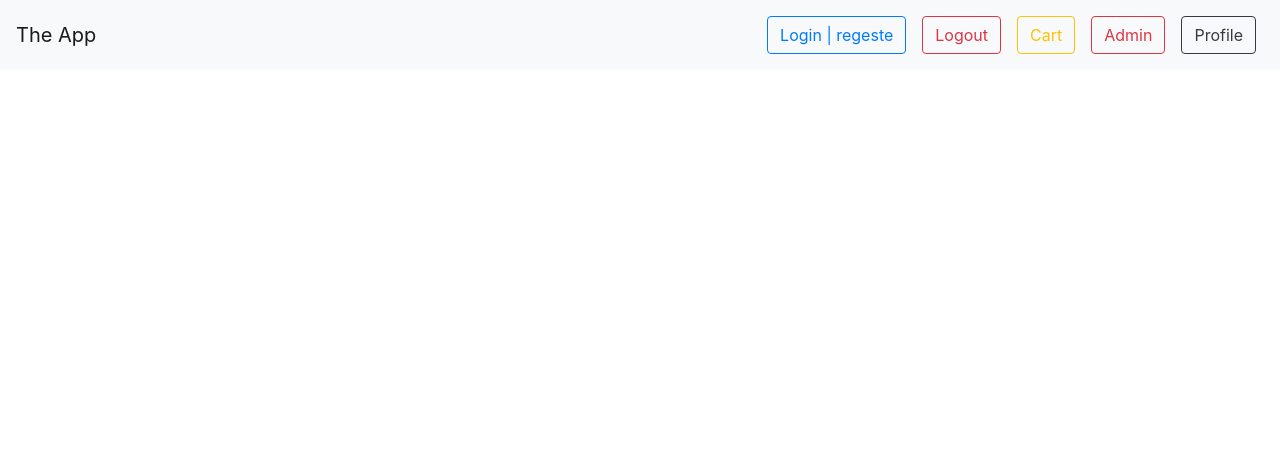
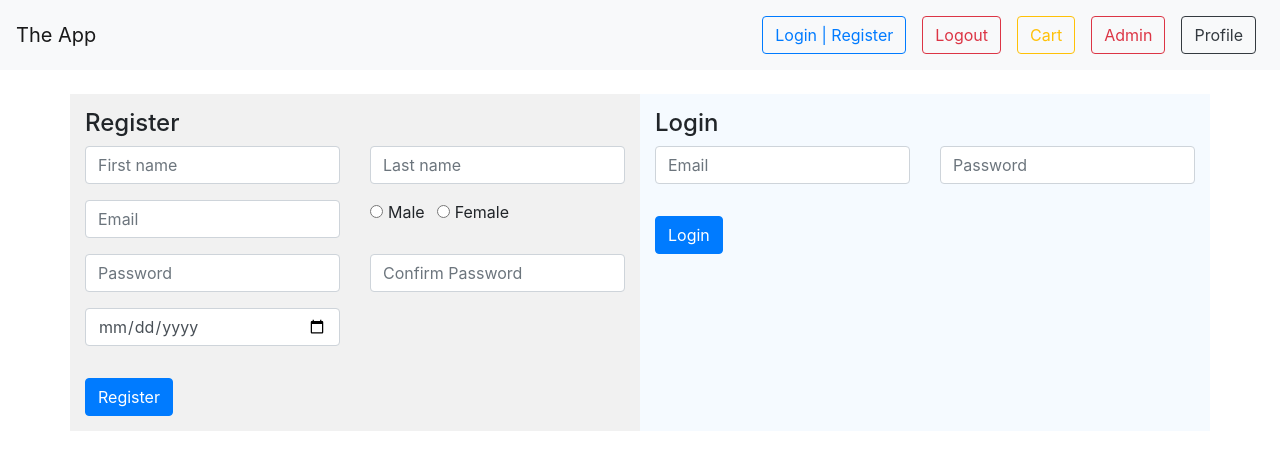
Before and after one commit to grs-se/mevn--e-commerce-pwa--machine-learning, a Vue app: page /LoginRegister in a window 1280 px wide. Shown: the top 470 px of the page. Built offline with nearby package versions, Linux system fonts and the light colour scheme.

Commit message:
Create LoginRegister component|

```diff
--- a/src/App.vue
+++ b/src/App.vue
@@ -24,4 +24,27 @@ export default {
 };
 </script>
 
-<style></style>
+<style>
+.clear {
+	width: 100%;
+	height: 1px;
+	clear: both;
+	display: block;
+}
+
+.xp {
+	padding: 10px;
+	margin: 5% auto;
+}
+
+/* animation fade mode start here */
+
+/* .fade-leave-active {
+	transition: opacity 0.5s ease;
+}
+
+.fade-enter-from,
+.fade-leave-to {
+	opacity: 0;
+} */
+</style>
--- a/src/components/Header/Header.vue
+++ b/src/components/Header/Header.vue
@@ -29,9 +29,11 @@
 					<!-- search start -->
 					<!-- search end -->
 
-					<button class="btn btn-outline-primary my-2 my-sm-2 m-2">
-						Login | regeste
-					</button>
+					<router-link to="/LoginRegister">
+						<button class="btn btn-outline-primary my-2 my-sm-2 m-2">
+							Login | Register
+						</button></router-link
+					>
 
 					<button class="btn btn-outline-danger my-2 my-sm-2 m-2">
 						Logout
--- /dev/null
+++ b/src/components/LoginRegister/LoginRegister.vue
@@ -0,0 +1,216 @@
+<template>
+	<div>
+		<section class="contact-from pt-4">
+			<div class="container">
+				<div class="row mt-12">
+					<!-- Register  -->
+					<div class="col-md-6 mx-auto register">
+						<div class="form-wrapper">
+							<div class="row">
+								<div class="col-md-12">
+									<h4>Register</h4>
+								</div>
+							</div>
+							<form>
+								<div class="row">
+									<div class="col-md-6">
+										<div class="form-group">
+											<input
+												v-model="RegisterData.FName"
+												type="text"
+												class="form-control"
+												placeholder="First name"
+											/>
+										</div>
+									</div>
+									<div class="col-md-6">
+										<div class="form-group">
+											<input
+												v-model="RegisterData.LName"
+												type="text"
+												class="form-control"
+												placeholder="Last name"
+											/>
+										</div>
+									</div>
+									<div class="col-md-6">
+										<div class="form-group">
+											<input
+												v-model="RegisterData.Email"
+												type="email"
+												class="form-control"
+												placeholder="Email"
+											/>
+										</div>
+									</div>
+									<div class="col-md-6">
+										<div class="form-group">
+											<div class="form-check form-check-inline">
+												<input
+													id="inlineRadio1"
+													v-model="RegisterData.GenderMale"
+													class="form-check-input"
+													type="radio"
+													name="inlineRadioOptions"
+													value="true"
+												/>
+												<label class="form-check-label" for="inlineRadio1"
+													>Male</label
+												>
+											</div>
+											<div class="form-check form-check-inline">
+												<input
+													id="inlxineRadio2"
+													v-model="RegisterData.GenderFemale"
+													class="form-check-input"
+													type="radio"
+													name="inlineRadioOptions"
+													value="true"
+												/>
+												<label class="form-check-label" for="inlineRadio1"
+													>Female</label
+												>
+											</div>
+										</div>
+									</div>
+
+									<div class="col-md-6">
+										<div class="form-group">
+											<input
+												v-model="RegisterData.Pass"
+												type="password"
+												class="form-control"
+												placeholder="Password"
+											/>
+										</div>
+									</div>
+
+									<div class="col-md-6">
+										<div class="form-group">
+											<input
+												v-model="RegisterData.confirmPass"
+												type="password"
+												class="form-control"
+												placeholder="Confirm Password"
+											/>
+										</div>
+									</div>
+
+									<div class="col-md-6">
+										<div class="form-group">
+											<input
+												v-model="RegisterData.UserDate"
+												type="date"
+												class="form-control"
+											/>
+										</div>
+									</div>
+								</div>
+								<div class="mt-3">
+									<button class="btn btn-primary" @click="Register($event)">
+										Register
+									</button>
+								</div>
+							</form>
+						</div>
+					</div>
+
+					<!-- Login -->
+					<div class="col-md-6 mx-auto login">
+						<div class="form-wrapper">
+							<div class="row">
+								<div class="col-md-12">
+									<h4>Login</h4>
+								</div>
+							</div>
+							<form>
+								<div class="row">
+									<div class="col-md-6">
+										<div class="form-group">
+											<input
+												v-model="LoginData.Email"
+												type="email"
+												class="form-control"
+												placeholder="Email"
+											/>
+										</div>
+									</div>
+
+									<div class="col-md-6">
+										<div class="form-group">
+											<input
+												v-model="LoginData.Password"
+												type="password"
+												class="form-control"
+												placeholder="Password"
+											/>
+										</div>
+									</div>
+								</div>
+								<div class="mt-3">
+									<button class="btn btn-primary" @click="Login($event)">
+										Login
+									</button>
+								</div>
+							</form>
+						</div>
+					</div>
+				</div>
+			</div>
+		</section>
+	</div>
+</template>
+
+<script>
+import { mapActions } from "vuex";
+export default {
+	name: "LoginRegister",
+	data() {
+		return {
+			RegisterData: {
+				FName: "",
+				LName: "",
+				Email: "",
+				GenderMale: false,
+				GenderFemale: false,
+				Pass: "",
+				confirmPass: "",
+				UserDate: [],
+			},
+			LoginData: {
+				Email: "",
+				Password: "",
+			},
+		};
+	},
+	methods: {
+		...mapActions(["SetUserAuth"]),
+		Register: function (e) {
+			e.preventDefault();
+			console.log("reg", this.RegisterData);
+			let data = { isLoggedIn: true, isAdmin: true };
+			this.SetUserAuth(data);
+			this.$router.push({ path: "/UserProfile" });
+		},
+		Login: function (e) {
+			e.preventDefault();
+			console.log("Log", this.LoginData);
+			let data = { isLoggedIn: true, isAdmin: true };
+			this.SetUserAuth(data);
+			this.$router.push({ path: "/UserProfile" });
+		},
+	},
+};
+</script>
+
+<style scoped>
+.register {
+	background: #9e9e9e26;
+	padding: 15px;
+}
+
+.login {
+	background: #007bff0a;
+	padding: 15px;
+}
+</style>
--- a/src/components/home/Main.vue
+++ b/src/components/home/Main.vue
@@ -1,6 +1,6 @@
 <template>
 	<div>
-		<!-- <Sugproducts /> -->
+		<sug-products />
 
 		<hr />
 
@@ -23,7 +23,7 @@
 							>
 								<img class="card-img-top" :src="item.imgSrc" :alt="item.name" />
 								<div class="card-body">
-									<h6>Price: ${{ item.price }}</h6>
+									<h6>£{{ item.price }}</h6>
 
 									<router-link :to="{ path: '/item', query: { ID: item.id } }">
 										<h5 class="card-title vx">{{ MaxName(item.name) }}</h5>
@@ -98,12 +98,14 @@
 
 <script>
 import CategoriesView from "./Categories.vue";
+import SugProducts from "./SugProducts.vue";
 import { mapActions, mapGetters } from "vuex";
 
 export default {
 	name: "MainView",
 	components: {
 		CategoriesView,
+		SugProducts,
 	},
 	data() {
 		return {
--- /dev/null
+++ b/src/components/home/SugProducts.vue
@@ -0,0 +1,147 @@
+<template>
+	<div>
+		<center>
+			<h3 v-if="BigData.length > 0" class="hS">Items that You may Like</h3>
+		</center>
+		<div v-if="isLoad" class="container">
+			<transition-group v-if="isLoad" name="fade" tag="div" class="row">
+				<div v-for="item in BigData" :key="item.id" class="col">
+					<div class="card">
+						<img class="card-img-top" :src="item.imgSrc" />
+						<div class="card-block">
+							<router-link :to="{ path: '/item', query: { ID: item.id } }">
+								<h6 class="card-title vx">{{ MaxName(item.name) }}</h6>
+							</router-link>
+
+							<p class="card-text">£{{ item.price }}</p>
+						</div>
+					</div>
+				</div>
+			</transition-group>
+		</div>
+	</div>
+</template>
+
+<script>
+export default {
+	data() {
+		return {
+			BigData: [],
+			isLoad: Boolean,
+		};
+	},
+	created() {
+		setTimeout(() => {
+			let Arr = [
+				{
+					id: "12",
+					name: "Cat i Phone 11 Pro s",
+					desc: "iphoe 11 pro back",
+					price: "599",
+					imgSrc:
+						"https://store.storeimages.cdn-apple.com/4982/as-images.apple.com/is/iphone11-black-select-2019?wid=940&hei=1112&fmt=png-alpha&qlt=80&.v=1566956144418",
+				},
+				{
+					id: "14",
+					name: "Cat Huawei s",
+					desc: "Huawei Huawei",
+					price: "1000",
+					imgSrc:
+						"https://priceintanzania.com/wp-content/uploads/2020/09/Huawei-Enjoy-20-5G.jpg",
+				},
+				{
+					id: "16",
+					name: "Cat Nike shirt s",
+					desc: "red Nike shirt",
+					price: "12",
+					imgSrc:
+						"https://www.marni.com/dw/image/v2/AAPK_PRD/on/demandware.static/-/Library-Sites-marni-shared/default/dwc934330e/Veja%20x%20Marni/01_FLYOUT_VEJA_300_225.jpg?sw=1500",
+				},
+				{
+					id: "18",
+					name: "Cat Timberland shirt",
+					desc: "black templerland shirt",
+					price: "20",
+					imgSrc:
+						"https://lp2.hm.com/hmgoepprod?set=source[/53/50/5350856a7ed6b4ed6617418a0fbbcef78cc6e6b2.jpg],origin[dam],category[],type[DESCRIPTIVESTILLLIFE],res[z],hmver[2]&call=url[file:/product/main]",
+				},
+				{
+					id: "20",
+					name: "Cat Addidas shirt",
+					desc: "Addidas wight shirt",
+					price: "13",
+					imgSrc:
+						"https://cache.net-a-porter.com/images/products/1009804/1009804_in_2000_q80.jpg",
+				},
+				{
+					id: "24",
+					name: "Cat Nike shoes",
+					desc: "black Nike shoes",
+					price: "50",
+					imgSrc:
+						"https://image.cnbcfm.com/api/v1/image/105680013-1547583426762nike1.jpg?v=1547583682",
+				},
+				{
+					id: "26",
+					name: "Cat Nikon Camera",
+					desc: "Nikon camera description",
+					price: "2400",
+					imgSrc:
+						"https://encrypted-tbn3.gstatic.com/shopping?q=tbn:ANd9GcRaTX9QMs46bmzI8t4I6LJq5qeFdWFPsYsF7DvLY48ydRVUDSsyAG39YTEcBK6l&usqp=CAc",
+				},
+				{
+					id: "28",
+					name: "Cat Samsung Watch",
+					desc: "Samsung Glaxey Watch",
+					price: "5",
+					imgSrc:
+						"https://encrypted-tbn3.gstatic.com/shopping?q=tbn:ANd9GcRLR0-Y4VqlhggjclgAfxSXaNEWKDc311lw9480NKAt727IplX1XqHqbVFOcsgfdg4LNhhwswRAFKp0&usqp=CAc",
+				},
+			];
+
+			const shuffled = Arr.sort(() => 0.5 - Math.random());
+			let selected = shuffled.slice(0, 5);
+			this.BigData = selected;
+			this.isLoad = true;
+			console.log("data x", this.BigData);
+		}, 5000);
+	},
+	methods: {
+		MaxName(value) {
+			if (value.length < 12) return value;
+			return value.slice(0, 12) + "...";
+		},
+	},
+};
+</script>
+
+<style scoped>
+.card {
+	width: 10rem;
+	padding: 20px;
+}
+
+.card > img {
+	height: 100px;
+	width: 100px;
+}
+
+.col {
+	margin: 1%;
+	margin-left: auto;
+	margin-right: auto;
+	width: 10em;
+}
+
+.vx:hover {
+	cursor: pointer;
+	color: darkred;
+}
+
+.hS {
+	background: beige;
+	padding: 3px;
+	font-family: monospace;
+	font-style: oblique;
+}
+</style>
--- a/src/routes.js
+++ b/src/routes.js
@@ -3,22 +3,29 @@ import { createRouter, createWebHistory } from "vue-router";
 const Main = () => import("./components/Home/Main.vue");
 const SpecificItem = () => import("./components/SpecificItem/SpecificItem.vue");
 const Cart = () => import("./components/Cart/Cart.vue");
+const LoginRegister = () =>
+	import("./components/LoginRegister/LoginRegister.vue");
 
 const routes = [
 	{
-		path: "/main",
+		path: "/Main",
 		name: "Main",
 		component: Main,
 	},
 	{
-		path: "/item",
+		path: "/SpecificItem",
 		name: "SpecificItem",
 		component: SpecificItem,
 	},
 	{
-		path: "/cart",
+		path: "/Cart",
 		name: "Cart",
 		component: Cart,
+	},
+	{
+		path: "/LoginRegister",
+		name: "LoginRegister",
+		component: LoginRegister,
 	},
 ];
 
```
Also changed, not shown: src/components/Cart/Cart.vue (+6 -4 lines).
